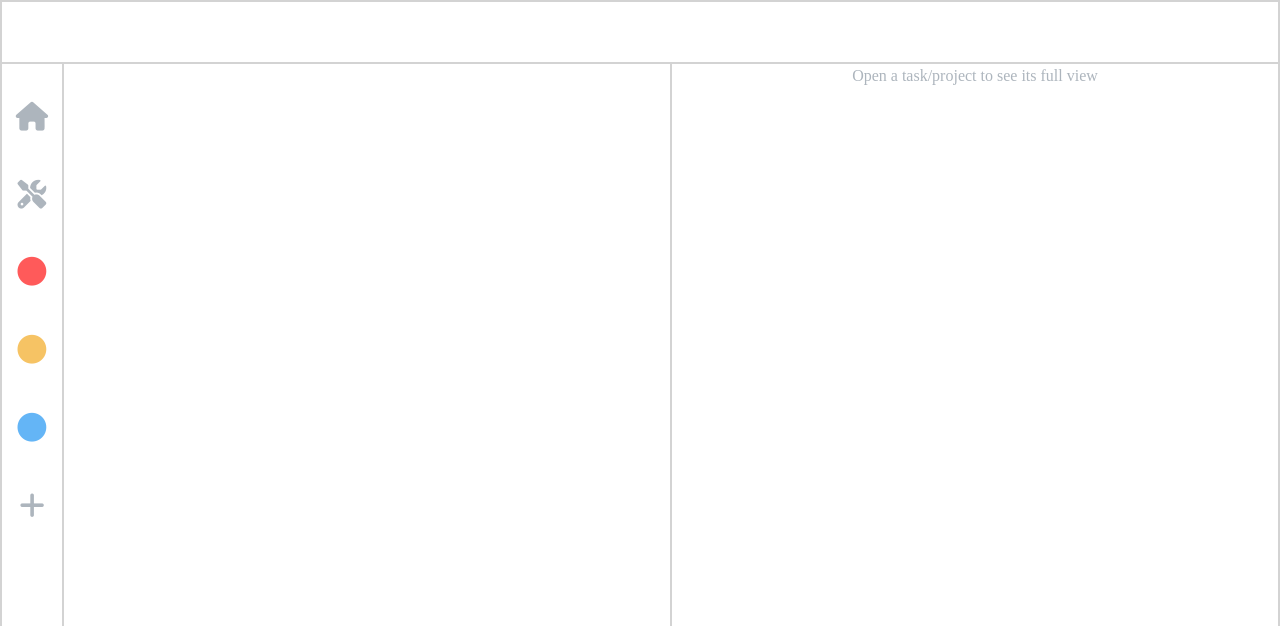
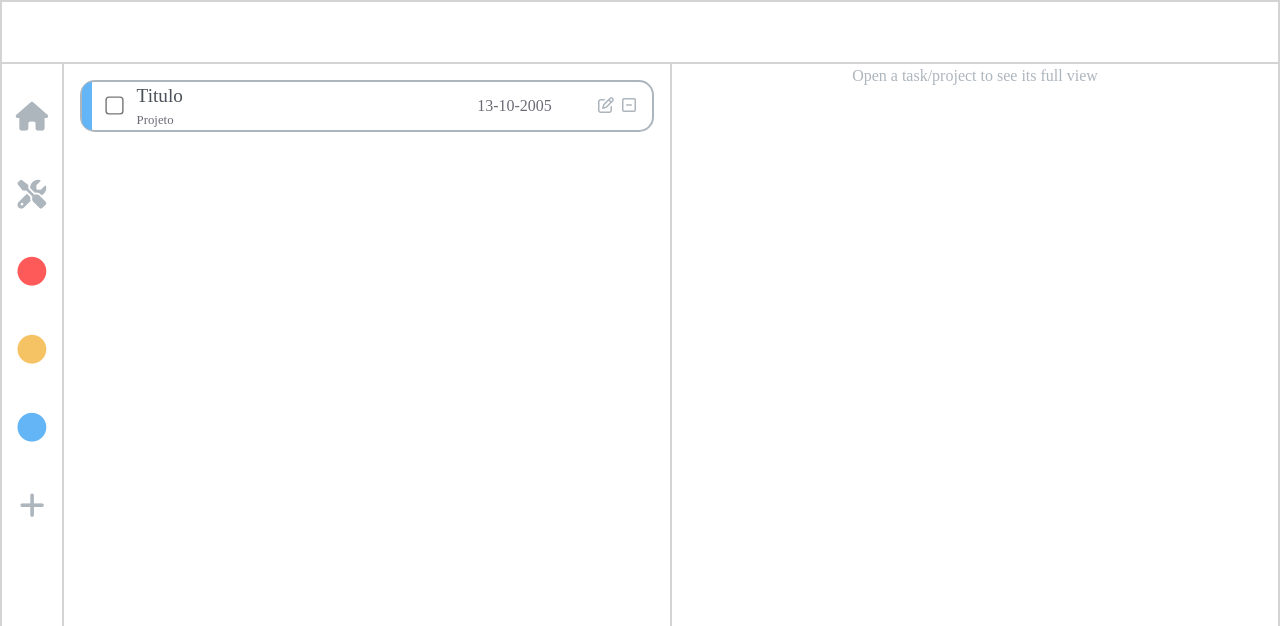
Before and after one commit to AdnaneTaleb10/Odin-To-Do-List, a website built with webpack: page src/index.html in a window 1280 px wide. Shown: the top 626 px of the page. Built offline with nearby package versions, Linux system fonts and the light colour scheme; a web font is replaced by a local one.

Commit message:
Modify the task card layout

```diff
--- a/src/css/style.css
+++ b/src/css/style.css
@@ -184,7 +184,7 @@ nav div button:hover {
   border: 2px solid var(--default-gray);
   border-radius: 15px;
   display: grid;
-  grid-template-columns: 0.6em 1fr;
+  grid-template-columns: 0.6em min-content 1fr min-content;
   grid-template-rows: 1fr;
   transition: 0.1s ease-in-out;
 }
@@ -194,7 +194,7 @@ nav div button:hover {
   scale: 1.01;
 }
 
-.task-card > .priority {
+.priority {
   height: 100%;
   width: 100%;
   grid-row: 1/2;
@@ -203,48 +203,48 @@ nav div button:hover {
   border-bottom-left-radius: 1em;
 }
 
-.task-card > .wrapper {
-  grid-row: 1/-1;
-  grid-column: 2/-1;
-  border-top-right-radius: 1em;
-  border-bottom-right-radius: 1em;
+.checkbox-div{
+  grid-row: 1 / 2;
+  grid-column: 2 /3;
   display: grid;
-  grid-template-columns: 20px 1fr 1fr;
-  grid-template-rows: 1fr;
-  column-gap: 0.8em;
+  align-content: center;
+  justify-content: center;
+  padding: 0 1em;
+}
+
+.checkbox,
+.checkbox:hover{
+  cursor: pointer;
+  accent-color: var(--argentinian-blue);
+  transform: scale(1.4);
+  margin-bottom: 1px;
+}
+
+div.content-wrapper{
+  grid-row: 1 / -1;
+  grid-column: 3 / 4;
+  display: flex;
+  flex-wrap: wrap;
+  row-gap: 1em;
+  justify-content: space-between;
   align-items: center;
 }
 
-.info {
-  padding: 5px 0;
-}
-
-.info > .title {
+p.task-title {
   font-size: 1.2em;
   color: var(--black);
 }
 
-.info > .project {
+p.project-title {
   font-size: 0.8em;
   color: var(--dark-gray);
 }
 
-.checkbox {
-  margin-left: 0.4em;
-  accent-color: var(--logo-blue);
-  transform: scale(1.4);
-}
-
-.checkbox:hover {
-  cursor: pointer;
-}
-
-.date-and-actions {
+p.due-date {
+  grid-column: 4 / 5;
   justify-self: end;
-  display: flex;
-  align-items: center;
-  column-gap: 1em;
-  margin-right: 1em;
+  padding-right: 10%;
+  color: var(--dark-gray);
   font-size: 1rem;
 }
 
@@ -252,17 +252,35 @@ nav div button:hover {
   color: var(--dark-gray);
 }
 
-button.actions {
+div.task-actions {
+  grid-row: 1 / 2;
+  grid-column: 4 / -1;
+  border-top-right-radius: 1em;
+  border-bottom-right-radius: 1em;
+
+  display: flex;
+  justify-content: center;
+  align-items: center;
+  column-gap: 0.5em;
+  padding-right: 1em;
+}
+
+button.edit-task,
+button.remove-task{
   background-color: transparent;
   border: none;
   color: var(--dark-gray);
-  padding: 6px;
-  border-radius: 3px;
+  border-radius: 5px;
 }
 
-.actions:hover {
-  background-color: var(--light-gray);
-  cursor: pointer;
+button.edit-task:hover,
+button.remove-task:hover {
+    cursor: pointer;
+    background-color: var(--light-gray);
+}
+
+.task-card:has(.checkbox:checked){
+  opacity: 40%;
 }
 
 .red,
--- a/src/index.html
+++ b/src/index.html
@@ -60,6 +60,31 @@
 
       <div id="min-view">
         <div id="current-tab">Home</div>
+        <div class="task-card">
+          <div class="priority low"></div>
+
+          <div class="checkbox-div">
+            <input type="checkbox" class="checkbox">
+          </div>
+
+          <div class="content-wrapper">
+            <div class="info">
+                <p class="task-title">Titulo</p>
+                <p class="project-title">Projeto </p>
+            </div>
+            <p class="due-date">13-10-2005</p>
+          </div>
+
+          <div class="task-actions">
+            <button class="edit-task">
+                <i class="fa-regular fa-pen-to-square"></i>
+            </button>
+            <button class="remove-task">
+                <i class="fa-regular fa-square-minus"></i>
+            </button>
+          </div>
+        </div>
+
       </div>
 
       <div id="full-view">
```
